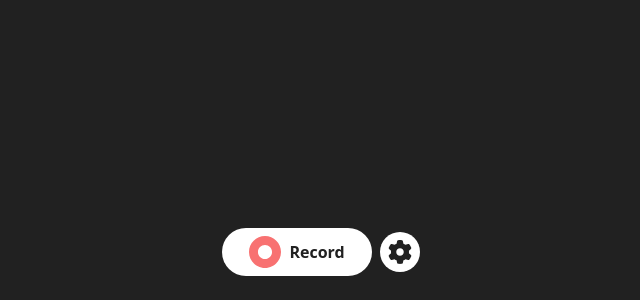
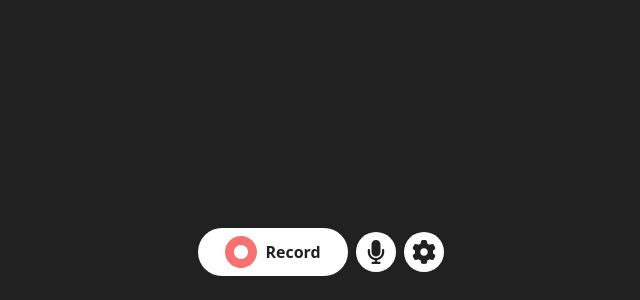
Before and after one commit to alkanoidev/screen-recorder, a React (Vite) app: page / in a window 1280 px wide. Shown: the part 500-800 px from the top of the page, without its empty margins (319-959 px from the left). Built offline with nearby package versions, Linux system fonts and the light colour scheme.

Commit message:
mic button

```diff
--- a/src/App.tsx
+++ b/src/App.tsx
@@ -89,6 +89,33 @@ export default function App() {
             }}
           />
         )}
+        <IconButton onClick={() => {}}>
+          {isAudioOn ? (
+            <svg
+              xmlns="http://www.w3.org/2000/svg"
+              viewBox="0 0 640 512"
+              width={24}
+              height={24}
+            >
+              <path
+                className="fill-dark"
+                d="M38.8 5.1C28.4-3.1 13.3-1.2 5.1 9.2S-1.2 34.7 9.2 42.9l592 464c10.4 8.2 25.5 6.3 33.7-4.1s6.3-25.5-4.1-33.7L472.1 344.7c15.2-26 23.9-56.3 23.9-88.7V216c0-13.3-10.7-24-24-24s-24 10.7-24 24v40c0 21.2-5.1 41.1-14.2 58.7L416 300.8V96c0-53-43-96-96-96s-96 43-96 96v54.3L38.8 5.1zM344 430.4c20.4-2.8 39.7-9.1 57.3-18.2l-43.1-33.9C346.1 382 333.3 384 320 384c-70.7 0-128-57.3-128-128v-8.7L144.7 210c-.5 1.9-.7 3.9-.7 6v40c0 89.1 66.2 162.7 152 174.4V464H248c-13.3 0-24 10.7-24 24s10.7 24 24 24h72 72c13.3 0 24-10.7 24-24s-10.7-24-24-24H344V430.4z"
+              />
+            </svg>
+          ) : (
+            <svg
+              xmlns="http://www.w3.org/2000/svg"
+              viewBox="0 0 384 512"
+              width={24}
+              height={24}
+            >
+              <path
+                className="fill-dark"
+                d="M192 0C139 0 96 43 96 96V256c0 53 43 96 96 96s96-43 96-96V96c0-53-43-96-96-96zM64 216c0-13.3-10.7-24-24-24s-24 10.7-24 24v40c0 89.1 66.2 162.7 152 174.4V464H120c-13.3 0-24 10.7-24 24s10.7 24 24 24h72 72c13.3 0 24-10.7 24-24s-10.7-24-24-24H216V430.4c85.8-11.7 152-85.3 152-174.4V216c0-13.3-10.7-24-24-24s-24 10.7-24 24v40c0 70.7-57.3 128-128 128s-128-57.3-128-128V216z"
+              />
+            </svg>
+          )}
+        </IconButton>
         <div className="relative">
           <IconButton
             onClick={() => {
```
